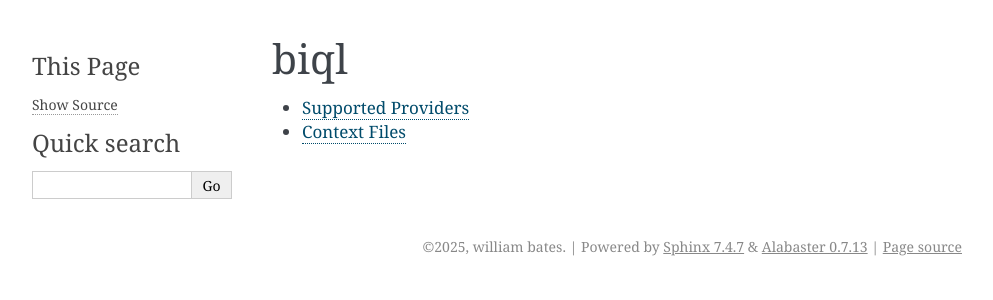
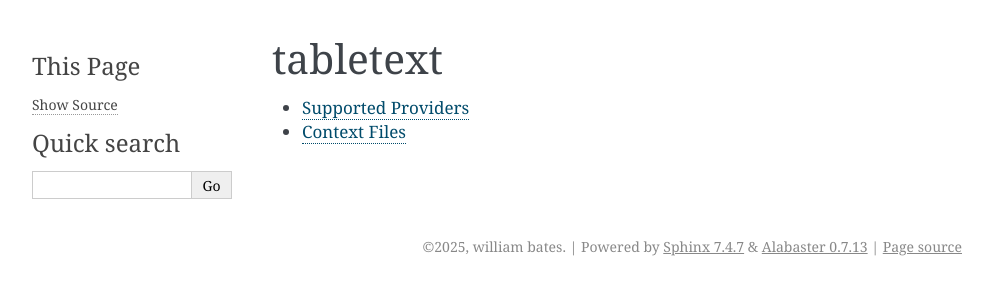
Before and after one commit to wtbates99/tabletalk, a Sphinx documentation site: the page built from docs/index.rst, in a window 1280 px wide. Shown: the top 300 px of the page, without its empty margins (148-1141 px from the left). Built offline with Sphinx 7.4.7, drawn with Linux system fonts in a browser that asks for light colours.

Commit message:
switched to table text

```diff
--- a/docs/conf.py
+++ b/docs/conf.py
@@ -6,7 +6,7 @@
 # -- Project information -----------------------------------------------------
 # https://www.sphinx-doc.org/en/master/usage/configuration.html#project-information
 
-project = "biql"
+project = "tabletext"
 copyright = "2025, william bates"
 author = "william bates"
 release = "0"
--- a/docs/index.rst
+++ b/docs/index.rst
@@ -1,8 +1,8 @@
-.. biql documentation master file, created by
+.. tabletext documentation master file, created by
    sphinx-quickstart on Tue Mar 11 10:11:58 2025.
 
-biql
-====
+tabletext
+=========
 
 .. toctree::
    :maxdepth: 1
```
Also changed, not shown: README.md (+2 -1 lines), 1 other file.
